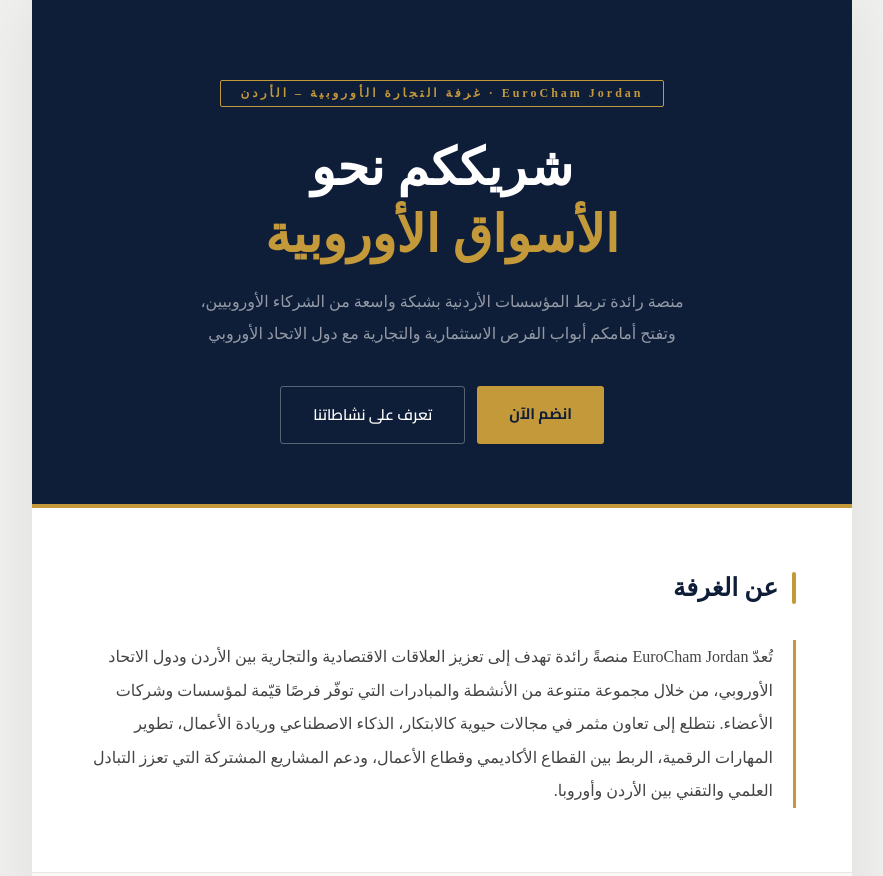
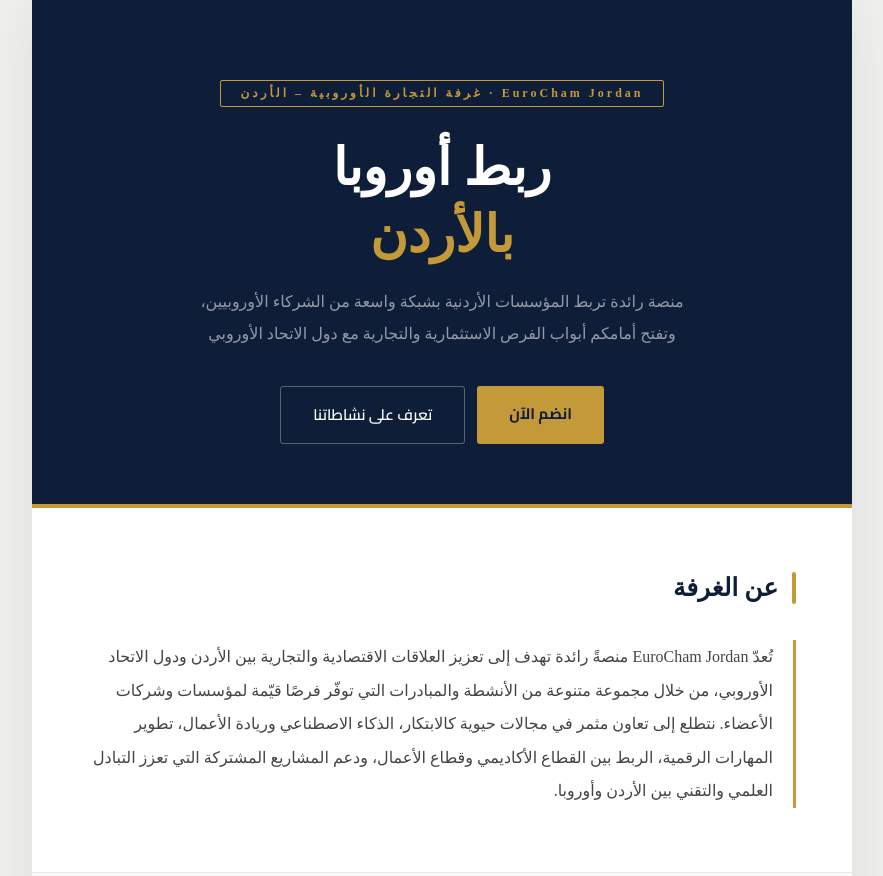
Before and after one commit to Jana-Ahmadd/final, a plain HTML site: page index.html in a window 1280 px wide. Shown: the top 876 px of the page, without its empty margins (198-1081 px from the left). Drawn offline with Linux system fonts and the light colour scheme.

Commit message:
Update index.html

```diff
--- a/index.html
+++ b/index.html
@@ -134,7 +134,7 @@ body{font-family:'Times New Roman', Times, serif,sans-serif;direction:rtl;backgr
 
   <div class="hero">
     <div class="hero-tag">EuroCham Jordan · غرفة التجارة الأوروبية – الأردن</div>
-    <h1>شريككم نحو<em>الأسواق الأوروبية</em></h1>
+    <h1>ربط أوروبا<em>بالأردن</em></h1>
     <p>منصة رائدة تربط المؤسسات الأردنية بشبكة واسعة من الشركاء الأوروبيين، وتفتح أمامكم أبواب الفرص الاستثمارية والتجارية مع دول الاتحاد الأوروبي</p>
     <div class="hero-actions">
       <a class="btn-gold" href="#join">انضم الآن</a>
```
